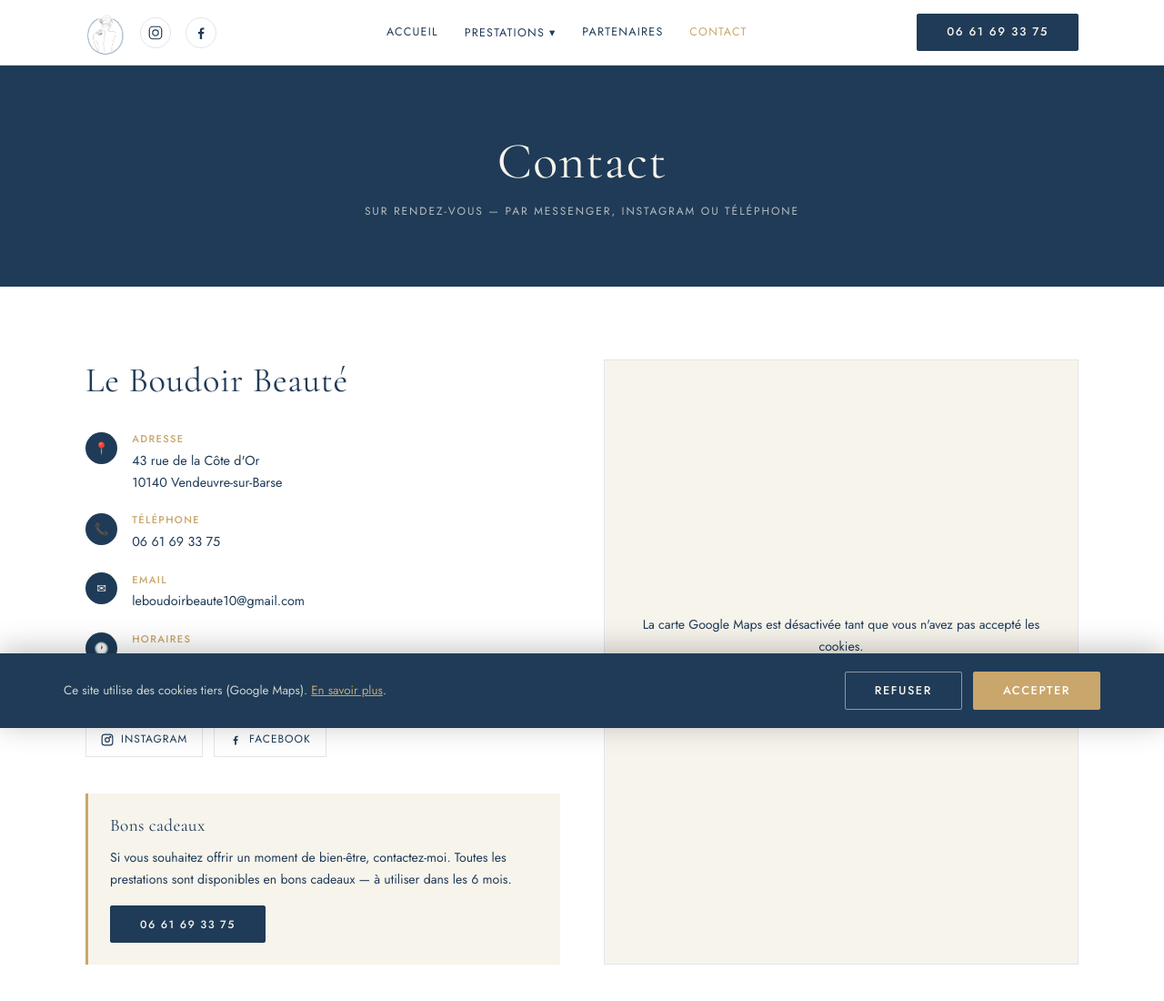
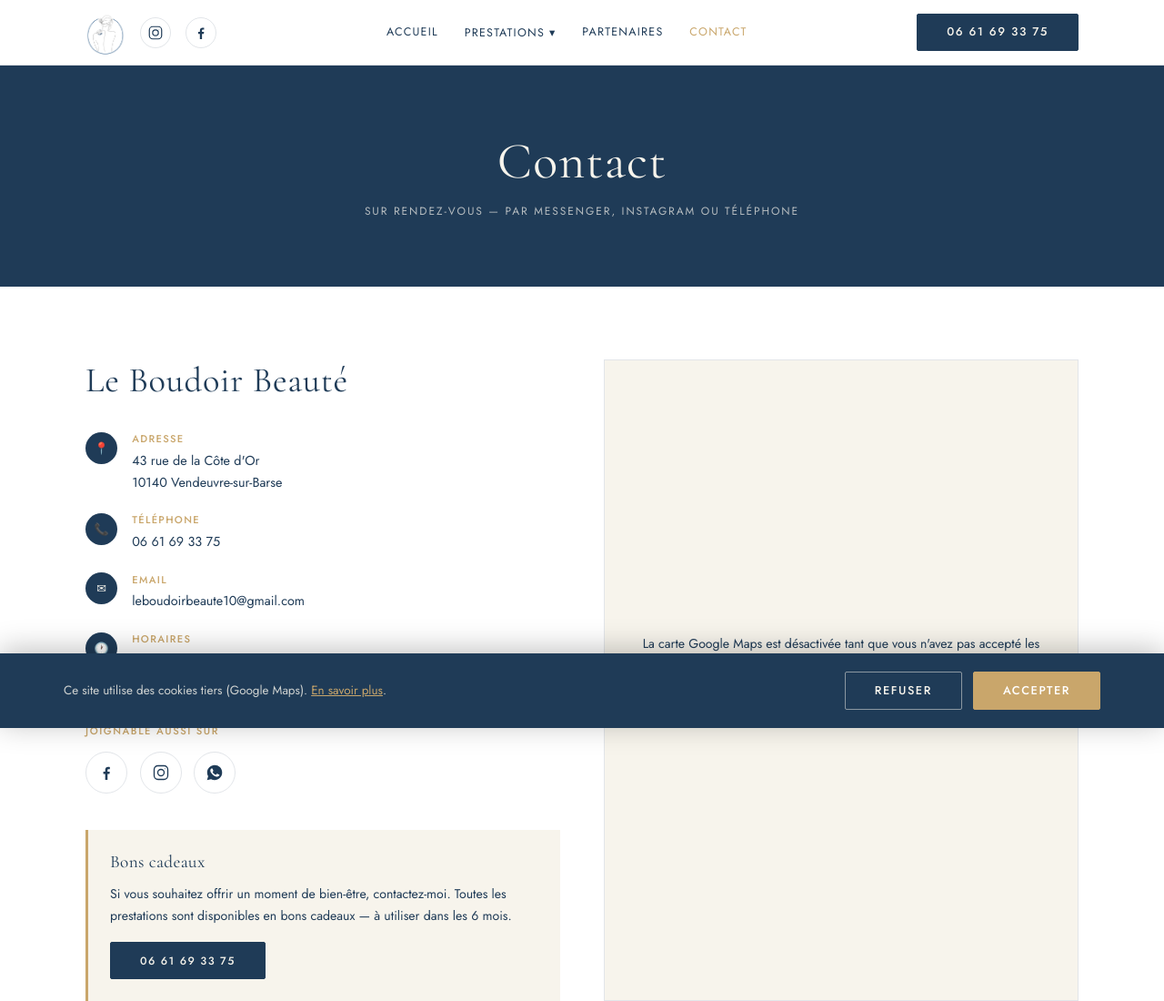
Before and after one commit to LeopoldBerns10/Le-Boudoir-Beaute, a plain HTML site: page contact.html in a window 1280 px wide. Shown: the top 1100 px of the page at 91% size. Drawn offline with nearby package versions, Linux system fonts and the light colour scheme.

Commit message:
Nav : le bouton téléphone renvoie vers la page contact plutôt que de déclencher un appel direct. Page contact : remplacement des boutons Instagram/Facebook texte par la rangée d'icônes cohérente avec le reste du site (+ WhatsApp), suppression du CSS .social-link devenu inutilisé

```diff
--- a/contact.html
+++ b/contact.html
@@ -40,7 +40,7 @@
         <li><a href="contact.html">Contact</a></li>
       </ul>
     </nav>
-    <a href="tel:0661693375" class="btn btn-primary nav-cta">06 61 69 33 75</a>
+    <a href="contact.html" class="btn btn-primary nav-cta">06 61 69 33 75</a>
     <button class="burger" aria-label="Ouvrir le menu" aria-expanded="false"><span></span><span></span><span></span></button>
   </div>
 </header>
@@ -58,7 +58,7 @@
   </ul>
   <a href="partenaires.html">Partenaires</a>
   <a href="contact.html">Contact</a>
-  <a href="tel:0661693375" class="btn btn-primary">06 61 69 33 75</a>
+  <a href="contact.html" class="btn btn-primary">06 61 69 33 75</a>
 </nav>
 
 <div class="page-header">
@@ -107,15 +107,13 @@
           </li>
         </ul>
 
-        <div class="social-links">
-          <a href="https://www.instagram.com/leboudoirbeaute10/" target="_blank" rel="noopener" class="social-link" aria-label="Instagram Le Boudoir Beauté">
-            <svg xmlns="http://www.w3.org/2000/svg" width="14" height="14" viewBox="0 0 24 24" fill="none" stroke="currentColor" stroke-width="2" stroke-linecap="round" stroke-linejoin="round" aria-hidden="true"><rect x="2" y="2" width="20" height="20" rx="5" ry="5"/><circle cx="12" cy="12" r="4"/><circle cx="17.5" cy="6.5" r="1"/></svg>
-            Instagram
-          </a>
-          <a href="https://www.facebook.com/p/Le-Boudoir-Beaut%C3%A9-61556986289541/" target="_blank" rel="noopener" class="social-link" aria-label="Facebook Le Boudoir Beauté">
-            <svg xmlns="http://www.w3.org/2000/svg" width="14" height="14" viewBox="0 0 24 24" aria-hidden="true"><path fill="currentColor" d="M13.5 21.5v-7.7h2.58l.39-3h-2.97V8.83c0-.87.24-1.46 1.49-1.46h1.59V4.7c-.27-.04-1.22-.12-2.31-.12-2.29 0-3.85 1.4-3.85 3.96v2.21H7.94v3h2.48v7.7h3.08z"/></svg>
-            Facebook
-          </a>
+        <div class="contact-channels">
+          <p class="contact-channels-label">Joignable aussi sur</p>
+          <div class="channels-row channels-row--on-light">
+            <a href="https://www.facebook.com/p/Le-Boudoir-Beaut%C3%A9-61556986289541/" target="_blank" rel="noopener noreferrer" class="channel-btn" aria-label="Facebook Le Boudoir Beauté"><svg viewBox="0 0 24 24" aria-hidden="true"><path fill="currentColor" d="M13.5 21.5v-7.7h2.58l.39-3h-2.97V8.83c0-.87.24-1.46 1.49-1.46h1.59V4.7c-.27-.04-1.22-.12-2.31-.12-2.29 0-3.85 1.4-3.85 3.96v2.21H7.94v3h2.48v7.7h3.08z"/></svg></a>
+            <a href="https://www.instagram.com/leboudoirbeaute10/" target="_blank" rel="noopener noreferrer" class="channel-btn" aria-label="Instagram Le Boudoir Beauté"><svg viewBox="0 0 24 24" fill="none" stroke="currentColor" stroke-width="1.6" aria-hidden="true"><rect x="3" y="3" width="18" height="18" rx="5"/><circle cx="12" cy="12" r="4.2"/><circle cx="17.2" cy="6.8" r="0.6" fill="currentColor" stroke="none"/></svg></a>
+            <a href="https://wa.me/33661693375" target="_blank" rel="noopener noreferrer" class="channel-btn" aria-label="WhatsApp Le Boudoir Beauté"><svg viewBox="0 0 24 24" aria-hidden="true"><path fill="currentColor" d="M12.04 2c-5.46 0-9.89 4.43-9.89 9.89 0 1.74.46 3.43 1.32 4.92L2 22l5.32-1.4a9.87 9.87 0 0 0 4.72 1.2h.004c5.46 0 9.89-4.43 9.89-9.89 0-2.64-1.03-5.12-2.9-6.99A9.82 9.82 0 0 0 12.04 2zm5.8 14.02c-.24.68-1.4 1.32-1.93 1.4-.5.08-1.12.11-1.8-.11-.42-.13-.96-.31-1.65-.6-2.9-1.25-4.79-4.17-4.94-4.36-.14-.2-1.18-1.57-1.18-3 0-1.42.75-2.12 1.02-2.41.27-.29.58-.36.78-.36.2 0 .39 0 .56.01.18.01.42-.07.66.5.24.58.83 2 .9 2.15.07.15.12.33.02.53-.1.2-.15.32-.3.49-.15.17-.31.38-.44.51-.15.15-.3.31-.13.6.17.3.76 1.25 1.63 2.02 1.12 1 2.06 1.31 2.36 1.46.3.15.47.13.65-.08.18-.2.75-.87.95-1.17.2-.3.4-.25.67-.15.28.1 1.75.83 2.05.98.3.15.5.22.57.35.08.13.08.75-.16 1.43z"/></svg></a>
+          </div>
         </div>
 
         <!-- Bons cadeaux rappel -->
--- a/css/styles.css
+++ b/css/styles.css
@@ -924,6 +924,23 @@ h3 { font-size: clamp(1.2rem, 2.5vw, 1.7rem); }
 .channel-btn svg { width: 20px; height: 20px; }
 .channel-btn:hover { background: var(--gold); border-color: var(--gold); color: var(--navy); }
 
+/* Variante pour fond clair (blanc/crème) — icônes marine au lieu de crème */
+.channels-row--on-light .channel-btn {
+  border-color: var(--border);
+  color: var(--navy);
+}
+.channels-row--on-light .channel-btn:hover { background: var(--navy); border-color: var(--navy); color: var(--cream); }
+
+.contact-channels { margin-top: 1.75rem; }
+.contact-channels-label {
+  font-size: .7rem;
+  letter-spacing: .14em;
+  text-transform: uppercase;
+  color: var(--gold);
+  font-weight: 500;
+  margin-bottom: .85rem;
+}
+
 /* ---- Contact ---- */
 .contact-grid {
   display: grid;
@@ -956,19 +973,6 @@ h3 { font-size: clamp(1.2rem, 2.5vw, 1.7rem); }
   margin-bottom: .2rem;
 }
 .contact-item-text a:hover { color: var(--gold); }
-.social-links { display: flex; gap: .75rem; flex-wrap: wrap; margin-top: 1.5rem; }
-.social-link {
-  display: inline-flex;
-  align-items: center;
-  gap: .5rem;
-  padding: .5rem 1rem;
-  border: 1px solid var(--border);
-  font-size: .75rem;
-  letter-spacing: .08em;
-  text-transform: uppercase;
-  transition: var(--ease);
-}
-.social-link:hover { background: var(--navy); color: var(--cream); border-color: var(--navy); }
 .map-wrapper { position: relative; overflow: hidden; border: 1px solid var(--border); height: 100%; min-height: 420px; }
 .map-wrapper iframe { width: 100%; height: 100%; min-height: 420px; border: none; }
 .map-blocked {
```
Also changed, not shown: accueil.html (+2 -2 lines), confidentialite.html (+2 -2 lines), mentions-legales.html (+2 -2 lines), partenaires.html (+2 -2 lines), prestations/bronzage.html (+2 -2 lines), prestations/epilations.html (+2 -2 lines), prestations/maquillage.html (+2 -2 lines), prestations/massages.html (+2 -2 lines), prestations/onglerie.html (+2 -2 lines), prestations/soins-visage.html (+2 -2 lines).
